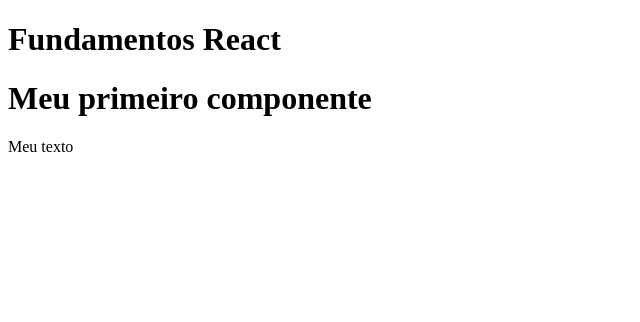
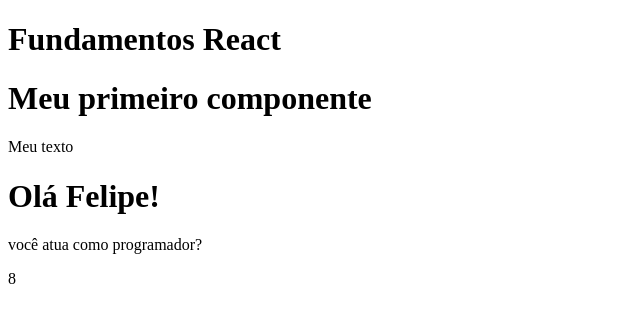
Before and after one commit to felipeaz3vedo/curso-react-do-zero-a-maestria, a React (Vite) app in the folder 02_fundamentos/fundamentos/: page / in a window 1280 px wide. Shown: the top 322 px of the page, without its empty margins (0-640 px from the left). Built offline with nearby package versions, Linux system fonts and the light colour scheme.

Commit message:
aula: 21

```diff
--- a/02_fundamentos/fundamentos/src/App.jsx
+++ b/02_fundamentos/fundamentos/src/App.jsx
@@ -1,11 +1,13 @@
 //components
 import { FirstComponent } from './components/FisrtComponent';
+import { TemplateExpressions } from './components/TemplateExpressions';
 
 export const App = () => {
   return (
     <>
       <h1>Fundamentos React</h1>
       <FirstComponent />
+      <TemplateExpressions />
     </>
   );
 };
--- /dev/null
+++ b/02_fundamentos/fundamentos/src/components/TemplateExpressions.jsx
@@ -0,0 +1,16 @@
+export const TemplateExpressions = () => {
+  const name = 'Felipe';
+  const data = {
+    age: 30,
+    job: 'programador'
+  };
+
+  return (
+    <div>
+      <h1>Olá {name}!</h1>
+      <p>você atua como {data.job}?</p>
+      <p>{4 + 4}</p>
+      {console.log('JSX REACT')}
+    </div>
+  );
+};
```
